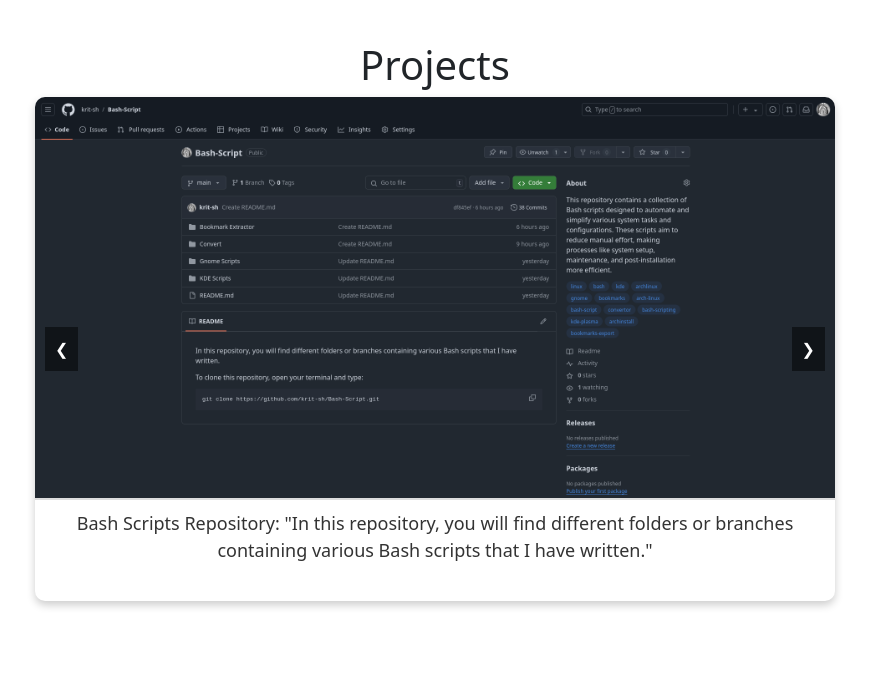
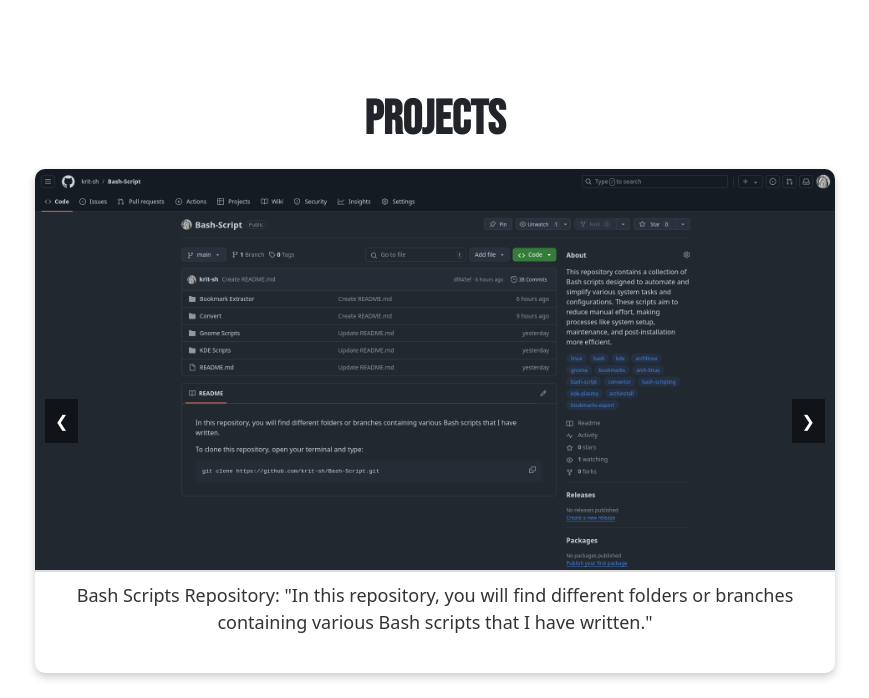
Before and after one commit to krit-sh/Portfolio, a plain HTML site: page index.html in a window 1280 px wide. Shown: the part 2614-3312 px from the top of the page, without its empty margins (205-1074 px from the left). Drawn offline with nearby package versions, Linux system fonts and the light colour scheme.

Commit message:
forgot to style project heading and clearing the code

```diff
--- a/Asset/CSS/stylesheet.css
+++ b/Asset/CSS/stylesheet.css
@@ -483,23 +483,6 @@ h1 {
   opacity: 1;
 }
 
-/* @media (max-width: 1200px) {
-  .tech-stack-box {
-    width: calc(20% - 20px);
-  }
-}
-
-@media (max-width: 992px) {
-  .tech-stack-box {
-    width: calc(20% - 20px);
-  }
-}
-
-@media (max-width: 768px) {
-  .tech-stack-box {
-    width: calc(50% - 10%);
-  }
-} */
 @media (max-width: 1200px) {
   .tech-stack-box {
     width: calc(20% - 20px);
@@ -867,6 +850,14 @@ footer {
 }
 
 /* Project section */
+.projects-heading {
+  text-align: center;
+  font-size: 3rem;
+  font-weight: bold;
+  margin-top: 50px;
+  margin-bottom: 20px;
+  font-family: "Bebas Neue", sans-serif;
+}
 .carousel-container {
   position: relative;
   width: 100%;
```
